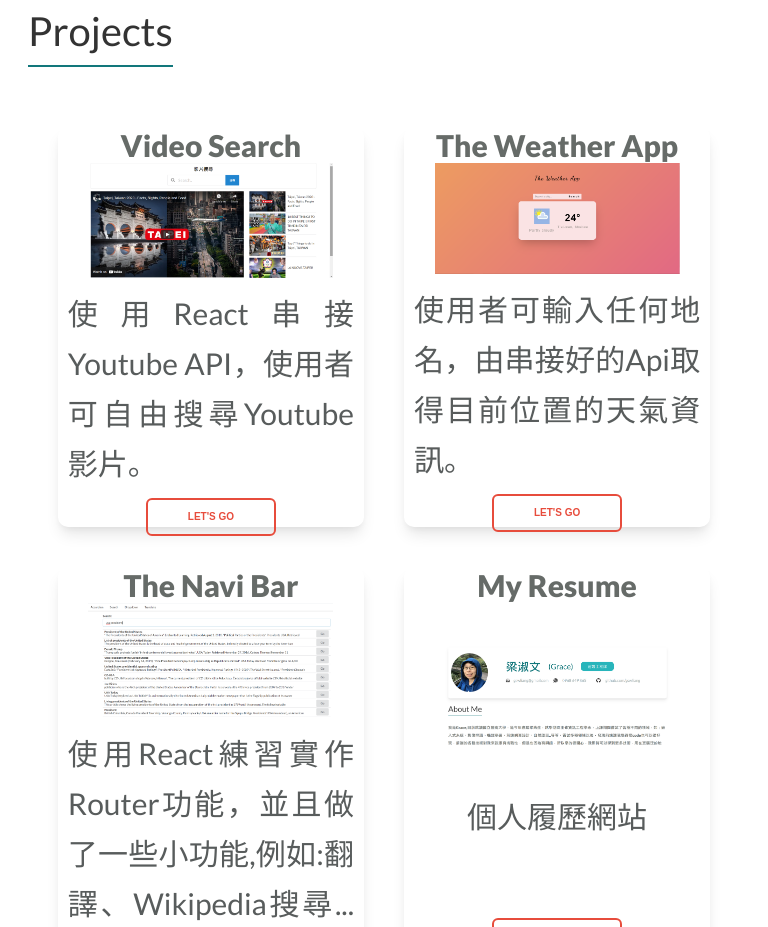
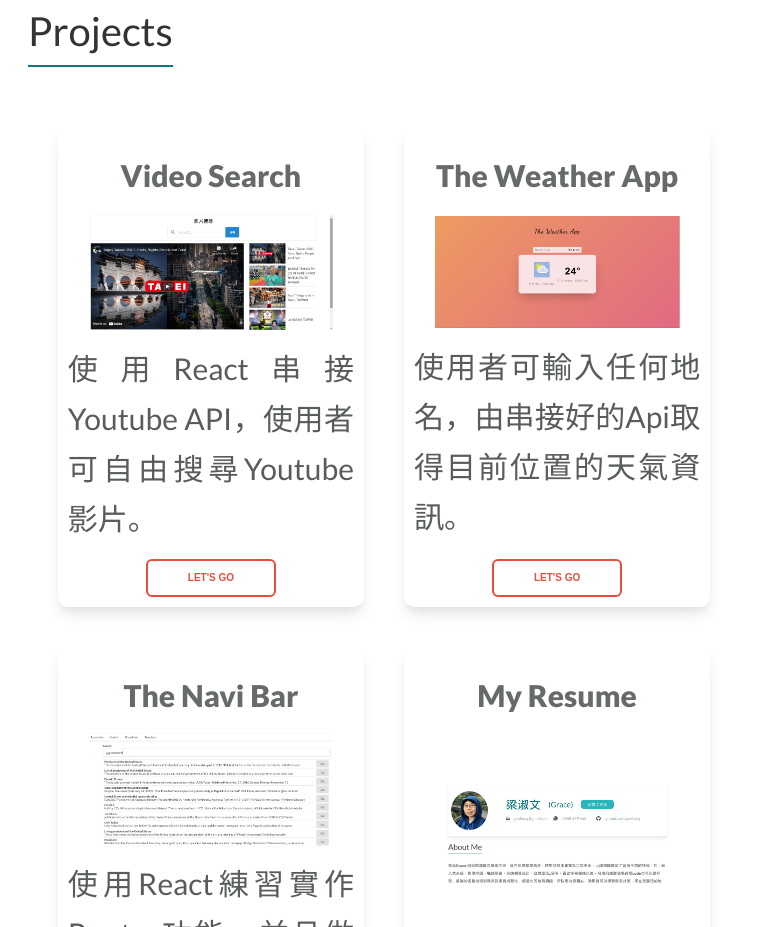
Before and after one commit to gswliang/resume, a React (Create React App) app: page / in a window 768 px wide. Shown: the part 3140-4067 px from the top of the page. Built offline with nearby package versions, Linux system fonts and the light colour scheme.

Commit message:
change margin on viewport 769-1024px

```diff
--- a/src/CSS/Projects.css
+++ b/src/CSS/Projects.css
@@ -130,20 +130,19 @@
     flex-direction: row;
     flex-wrap: wrap;
     width: 43%;
-    height: 50vh;
+    height: 60vh;
     align-items: flex-start;
     justify-content: center;
   }
 
   .project__title {
-    margin: 0;
+    margin-top: 3rem;
     font-size: 3rem;
   }
 
   .project__description {
     display: flex;
     width: 100%;
-    margin: 0;
     font-size: 3rem;
   }
 
```
